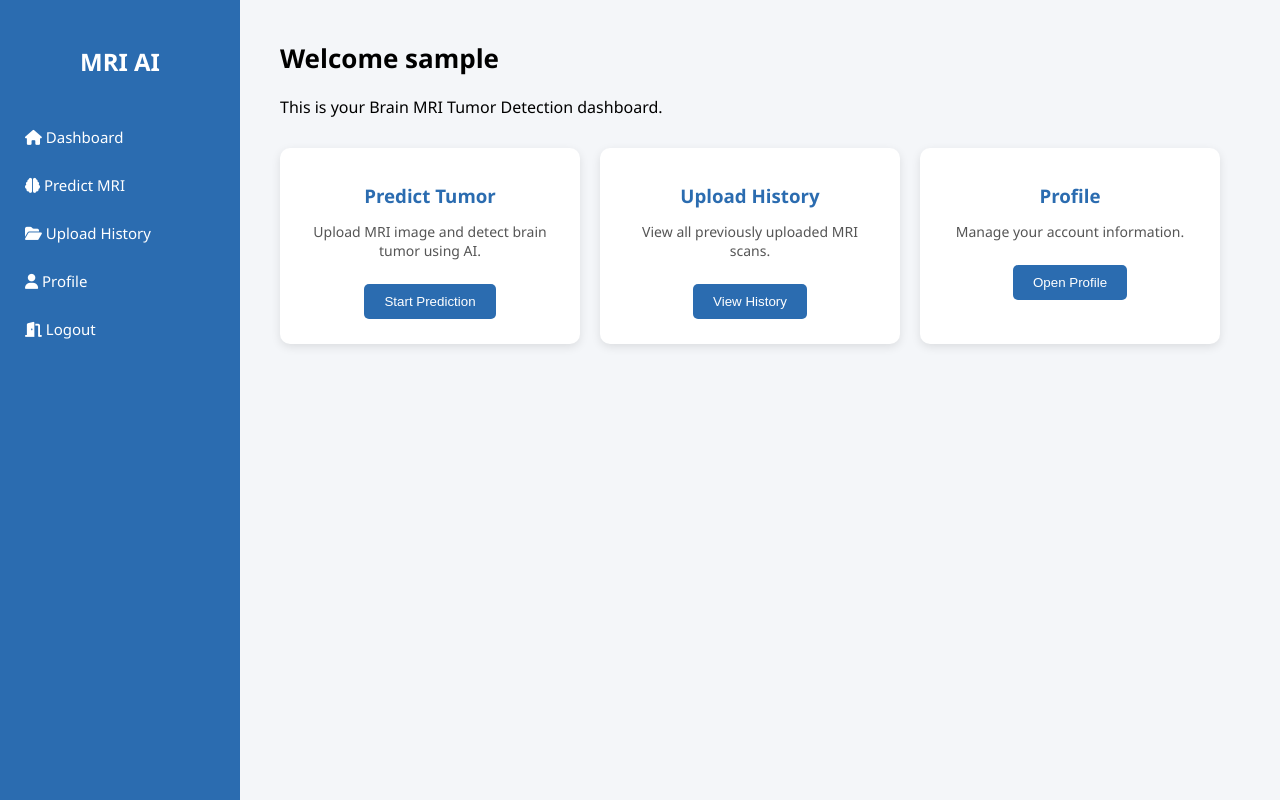
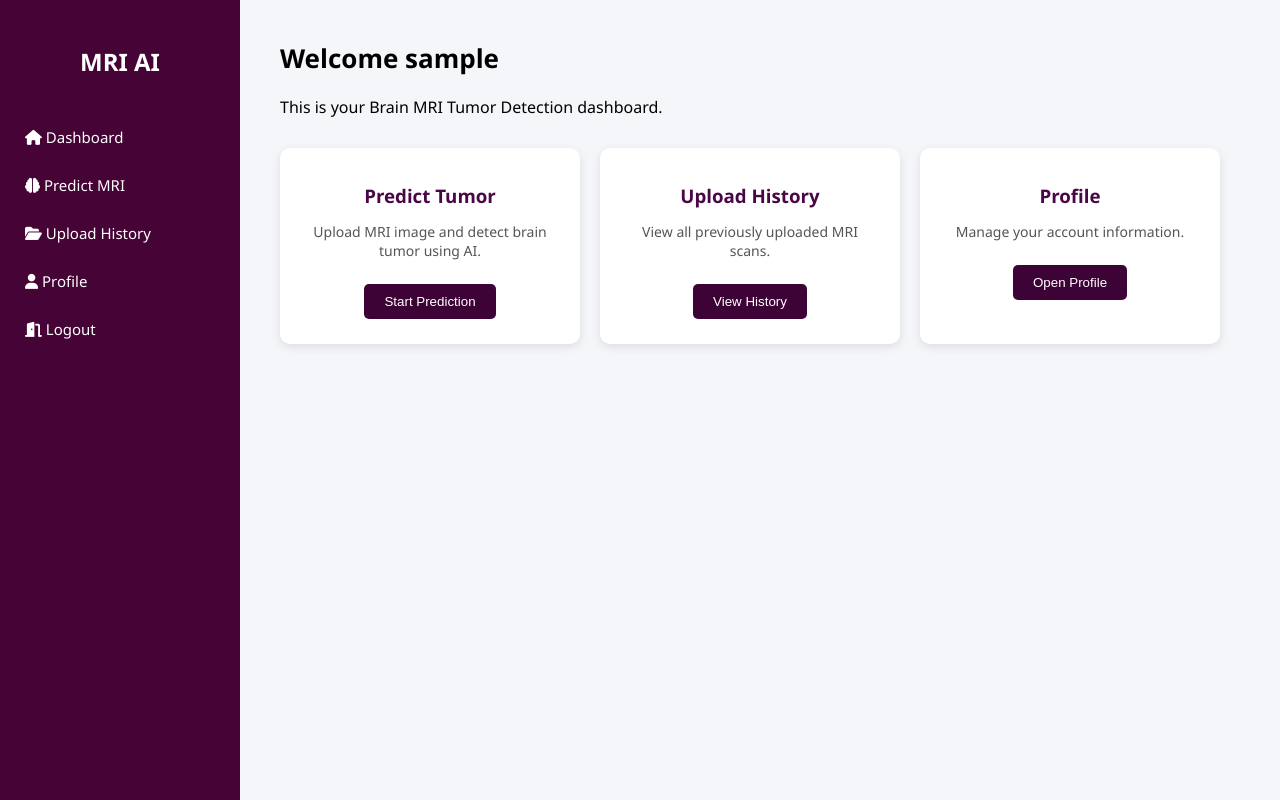
Before and after one commit to Khushbumandal2060/TumorDetect, a Flask app: page /dashboard in a window 1280 px wide. Run offline with Flask 3, Linux system fonts and the light colour scheme; the visitor is signed in with stand-in values (Sample User, id 1); data comes from the database, SQL or seed files in the repository; data that the repository does not hold is empty.

Commit message:
User's Dashboard

```diff
--- a/backend/templates/dashboard.html
+++ b/backend/templates/dashboard.html
@@ -23,7 +23,7 @@ height:100vh;
 
 .sidebar{
 width:240px;
-background:#2b6cb0;
+background:#450336;
 color:white;
 padding-top:25px;
 }
@@ -44,7 +44,7 @@ transition:0.3s;
 }
 
 .sidebar a:hover{
-background:#1e4f8f;
+background:#031b39;
 padding-left:30px;
 }
 
@@ -82,7 +82,7 @@ text-align:center;
 
 .card h3{
 margin:10px 0;
-color:#2b6cb0;
+color:#4a0745;
 }
 
 .card p{
@@ -93,7 +93,7 @@ font-size:14px;
 /* Button */
 
 .btn{
-background:#2b6cb0;
+background:#3d0336;
 color:white;
 padding:10px 20px;
 border:none;
@@ -103,7 +103,7 @@ margin-top:10px;
 }
 
 .btn:hover{
-background:#1e4f8f;
+background:#031937;
 }
 
 </style>
```
